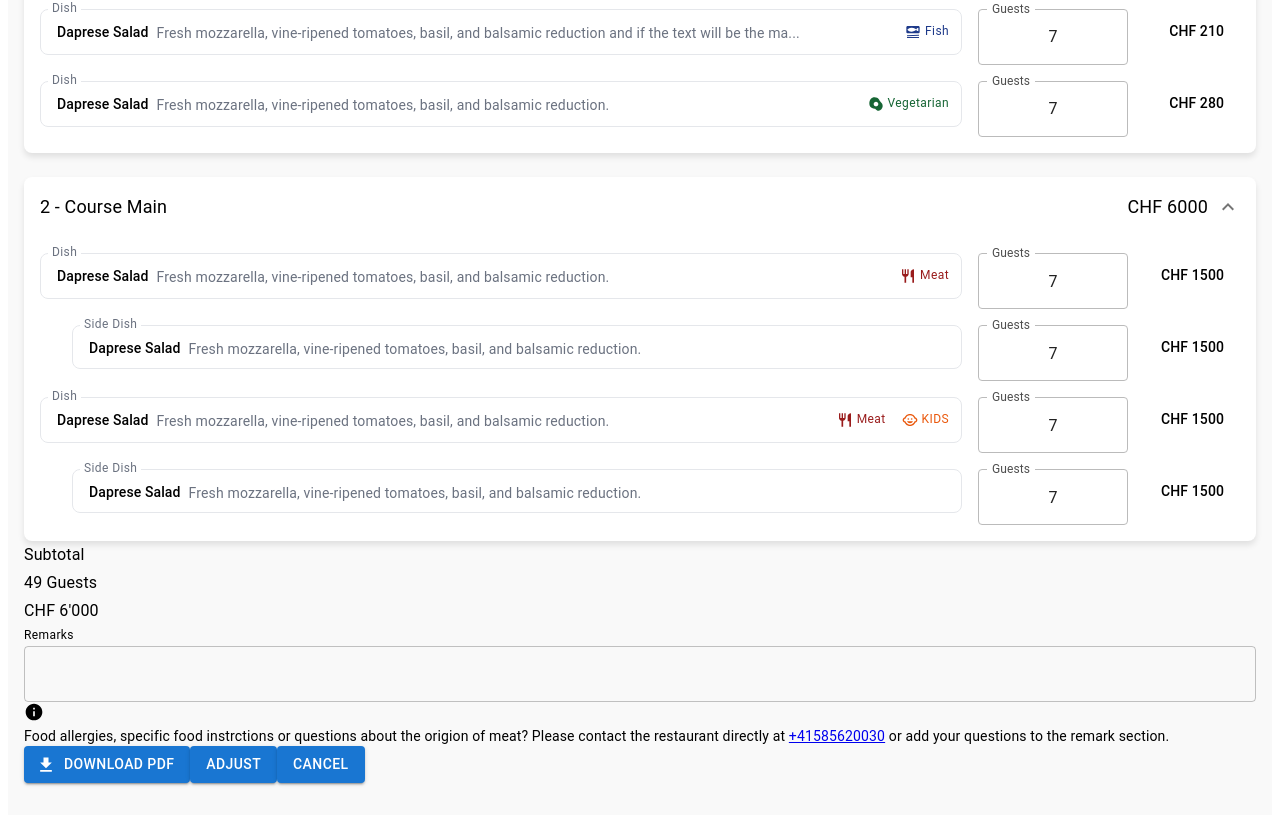
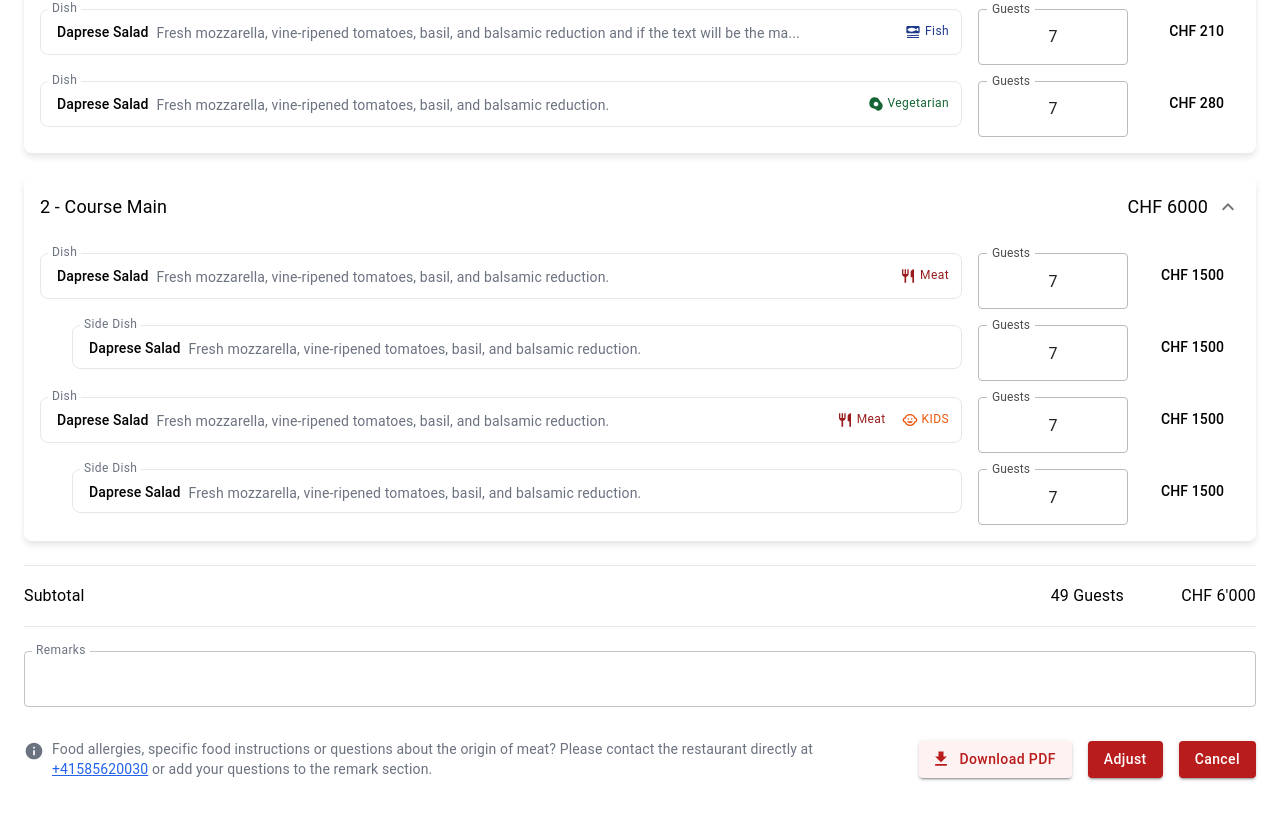
Before and after one commit to uzair-shakeel/Gastro, a Next.js app: page /view-offer in a window 1280 px wide. Shown: the part 656-1479 px from the top of the page. Built offline with nearby package versions, Linux system fonts and the light colour scheme.

Commit message:
little stying remains

```diff
--- a/src/app/view-offer/SubtotalSection.js
+++ b/src/app/view-offer/SubtotalSection.js
@@ -4,19 +4,38 @@ import InfoIcon from "@mui/icons-material/Info";
 
 export default function SubtotalSection({ totalGuests, totalAmount }) {
   return (
-    <Box className="mt-[24px]">
+    <Box sx={{ marginTop: "24px" }}>
       {/* Subtotal Row */}
-      <Box className="flex items-center justify-between py-4 border-t border-b border-gray-200">
-        <Typography variant="subtitle1" className="font-normal">
+      <Box
+        sx={{
+          display: "flex",
+          alignItems: "center",
+          justifyContent: "space-between",
+          paddingY: "16px",
+          borderTop: "1px solid rgb(229, 231, 235)",
+          borderBottom: "1px solid rgb(229, 231, 235)",
+        }}
+      >
+        <Typography variant="subtitle1" sx={{ fontWeight: "400" }}>
           Subtotal
         </Typography>
-        <Box className="flex items-center gap-8">
-          <Typography variant="subtitle1" className="font-normal">
+        <Box
+          sx={{
+            display: "flex",
+            alignItems: "center",
+            gap: "32px",
+          }}
+        >
+          <Typography variant="subtitle1" sx={{ fontWeight: "400" }}>
             {totalGuests} Guests
           </Typography>
           <Typography
             variant="subtitle1"
-            className="font-normal min-w-[100px] text-right"
+            sx={{
+              fontWeight: "400",
+              minWidth: "100px",
+              textAlign: "right",
+            }}
           >
             CHF {totalAmount}
           </Typography>
@@ -24,10 +43,21 @@ export default function SubtotalSection({ totalGuests, totalAmount }) {
       </Box>
 
       {/* Remarks Field */}
-      <Box className="relative mt-6 mb-8">
+      <Box
+        sx={{ position: "relative", marginTop: "24px", marginBottom: "32px" }}
+      >
         <Typography
           variant="caption"
-          className="absolute -top-2.5 left-2 bg-white px-1 text-xs text-gray-500 z-10"
+          sx={{
+            position: "absolute",
+            top: "-10px",
+            left: "8px",
+            backgroundColor: "white",
+            paddingX: "4px",
+            fontSize: "0.75rem",
+            color: "rgb(107, 114, 128)",
+            zIndex: "10",
+          }}
         >
           Remarks
         </Typography>
@@ -44,16 +74,35 @@ export default function SubtotalSection({ totalGuests, totalAmount }) {
         />
       </Box>
 
-      <Box className="flex gap-2 items-center justify-between">
+      <Box
+        sx={{
+          display: "flex",
+          alignItems: "center",
+          justifyContent: "space-between",
+          gap: "16px",
+        }}
+      >
         {/* Notice Section */}
-        <Box className="flex items-start gap-2 text-sm">
-          <InfoIcon className="text-gray-500 mt-0.5" fontSize="small" />
-          <Typography variant="body2" className="text-gray-600">
-            Food allergies, specific food instrctions or questions about the
-            origion of meat? Please contact the restaurant directly at{" "}
+        <Box sx={{ display: "flex", alignItems: "start", gap: "8px" }}>
+          <InfoIcon
+            fontSize="small"
+            sx={{
+              color: "rgb(107, 114, 128)", // text-gray-500
+              marginTop: "2px",
+            }}
+          />
+          <Typography
+            variant="body2"
+            sx={{
+              color: "rgb(107, 114, 128)", // text-gray-600
+              fontSize: "0.875rem",
+            }}
+          >
+            Food allergies, specific food instructions or questions about the
+            origin of meat? Please contact the restaurant directly at{" "}
             <a
               href="tel:+41585620030"
-              className="text-blue-600 hover:underline"
+              style={{ color: "rgb(37, 99, 235)", textDecoration: "underline" }}
             >
               +41585620030
             </a>{" "}
@@ -62,23 +111,44 @@ export default function SubtotalSection({ totalGuests, totalAmount }) {
         </Box>
 
         {/* Action Buttons */}
-        <Box className="flex items-center justify-end gap-4">
+        <Box
+          sx={{
+            display: "flex",
+            alignItems: "center",
+            justifyContent: "flex-end",
+            gap: "16px",
+          }}
+        >
           <Button
             variant="contained"
             startIcon={<FileDownloadIcon />}
-            className="bg-red-50 text-red-700 hover:bg-red-100 normal-case w-max"
+            sx={{
+              backgroundColor: "rgb(254, 242, 242)", // bg-red-50
+              color: "rgb(185, 28, 28)", // text-red-700
+              "&:hover": { backgroundColor: "rgb(254, 226, 226)" }, // hover:bg-red-100
+              textTransform: "none",
+              width: "max-content",
+            }}
           >
             Download PDF
           </Button>
           <Button
             variant="contained"
-            className="bg-red-700 hover:bg-red-800 normal-case"
+            sx={{
+              backgroundColor: "rgb(185, 28, 28)", // bg-red-700
+              "&:hover": { backgroundColor: "rgb(153, 27, 27)" }, // hover:bg-red-800
+              textTransform: "none",
+            }}
           >
             Adjust
           </Button>
           <Button
             variant="contained"
-            className="bg-red-700 hover:bg-red-800 normal-case"
+            sx={{
+              backgroundColor: "rgb(185, 28, 28)", // bg-red-700
+              "&:hover": { backgroundColor: "rgb(153, 27, 27)" }, // hover:bg-red-800
+              textTransform: "none",
+            }}
           >
             Cancel
           </Button>
--- a/src/app/view-offer/page.js
+++ b/src/app/view-offer/page.js
@@ -22,7 +22,7 @@ export default function Menu() {
       <Navbar />
 
       {/* Main Content */}
-      <Box sx={{ minHeight: "100vh", backgroundColor: "#f9f9f9" }}>
+      <Box sx={{ minHeight: "100vh", backgroundColor: "#fffff" }}>
         <Box
           sx={{
             maxWidth: "1280px",
```
